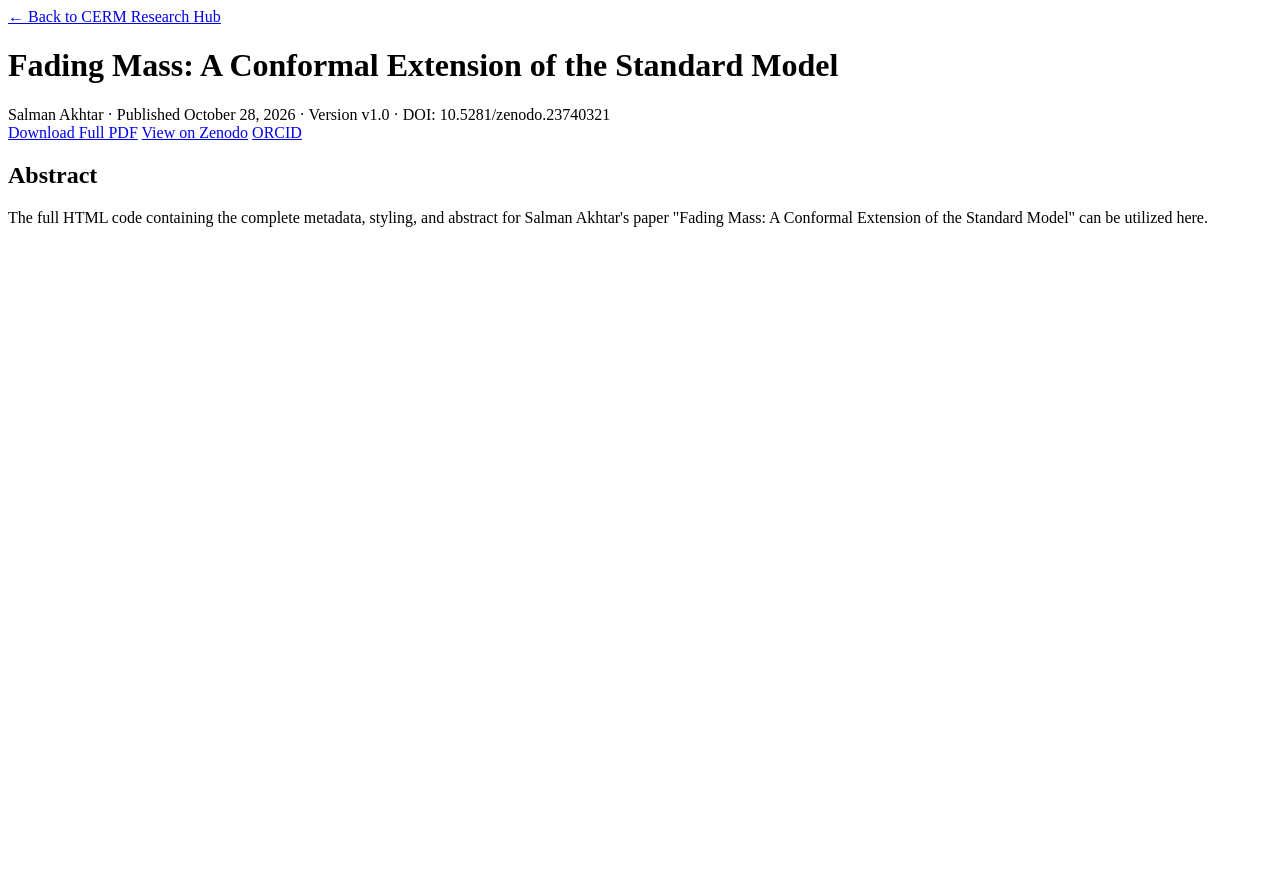
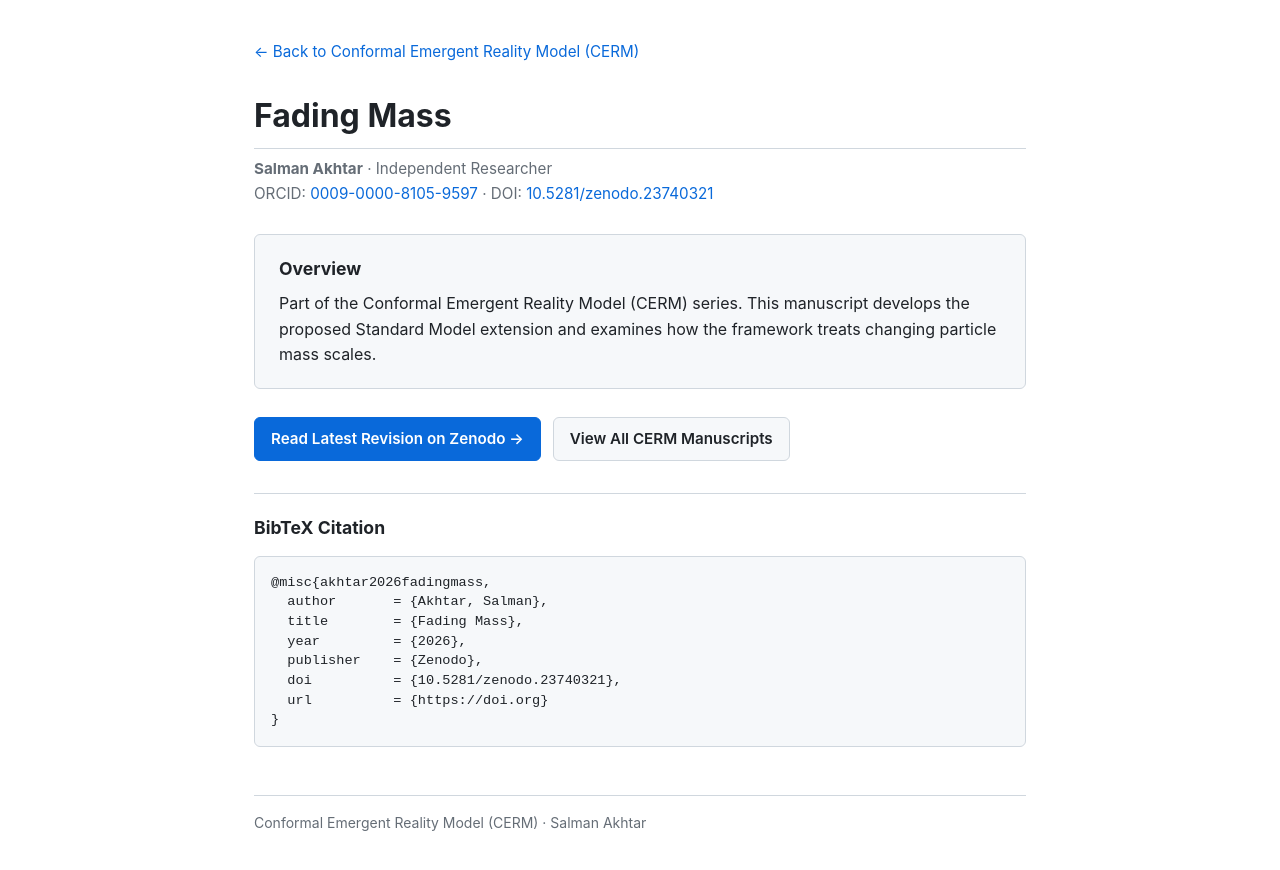
Before and after one commit to kalahari00/Conformal-Emergent-Reality-Model-CERM, a plain HTML site: page fading-mass.html in a window 1280 px wide. Before the commit the page ends 800 px from the top, so only its background shows below. Drawn offline with Linux system fonts and the light colour scheme.

Commit message:
Update fading-mass.html

```diff
--- a/fading-mass.html
+++ b/fading-mass.html
@@ -3,25 +3,177 @@
 <head>
   <meta charset="UTF-8" />
   <meta name="viewport" content="width=device-width, initial-scale=1.0" />
-  <title>Fading Mass: A Conformal Extension of the Standard Model – Salman Akhtar</title>
-  <!-- Metadata and basic styling for the CERM research paper page on fading mass -->
+  <title>Fading Mass – Salman Akhtar</title>
+  <meta name="description" content="Fading Mass by Salman Akhtar. A proposed Standard Model extension treating changing particle mass scales within the Conformal Emergent Reality Model (CERM)." />
+
+  <!-- Google Scholar Metadata -->
+  <meta name="citation_title" content="Fading Mass" />
+  <meta name="citation_author" content="Akhtar, Salman" />
+  <meta name="citation_publication_date" content="2026" />
+  <meta name="citation_doi" content="10.5281/zenodo.23740321" />
+  <meta name="citation_abstract_html_url" content="https://github.io" />
+  <meta name="citation_fulltext_html_url" content="https://doi.org" />
+  <!-- Uncomment and replace YOUR_FILENAME.pdf once you have the direct Zenodo PDF link -->
+  <!-- <meta name="citation_pdf_url" content="https://zenodo.org" /> -->
+
+  <style>
+    :root {
+      --bg: #ffffff;
+      --text: #1f2328;
+      --muted: #656d76;
+      --border: #d0d7de;
+      --accent: #0969da;
+      --accent-hover: #0550ae;
+      --card-bg: #f6f8fa;
+    }
+    * { box-sizing: border-box; }
+    body {
+      font-family: -apple-system, BlinkMacSystemFont, "Segoe UI", Helvetica, Arial, sans-serif;
+      line-height: 1.6;
+      color: var(--text);
+      background: var(--bg);
+      max-width: 820px;
+      margin: 0 auto;
+      padding: 2.5rem 1.5rem;
+    }
+    nav {
+      margin-bottom: 2rem;
+      font-size: 0.95rem;
+    }
+    nav a {
+      color: var(--accent);
+      text-decoration: none;
+    }
+    nav a:hover { text-decoration: underline; }
+    h1 {
+      font-size: 2rem;
+      line-height: 1.25;
+      margin: 0 0 0.5rem 0;
+      border-bottom: 1px solid var(--border);
+      padding-bottom: 0.75rem;
+    }
+    .meta {
+      color: var(--muted);
+      font-size: 0.95rem;
+      margin-bottom: 1.75rem;
+    }
+    .meta a {
+      color: var(--accent);
+      text-decoration: none;
+    }
+    .meta a:hover { text-decoration: underline; }
+    .abstract-box {
+      background: var(--card-bg);
+      border: 1px solid var(--border);
+      border-radius: 6px;
+      padding: 1.25rem 1.5rem;
+      margin-bottom: 1.75rem;
+    }
+    .abstract-box h2 {
+      font-size: 1.1rem;
+      margin: 0 0 0.5rem 0;
+    }
+    .abstract-box p { margin: 0; }
+    .btn-group {
+      display: flex;
+      flex-wrap: wrap;
+      gap: 0.75rem;
+      margin-bottom: 2rem;
+    }
+    .btn {
+      display: inline-block;
+      padding: 0.55rem 1rem;
+      border-radius: 6px;
+      font-weight: 600;
+      font-size: 0.95rem;
+      text-decoration: none;
+      border: 1px solid var(--border);
+      color: var(--text);
+      background: var(--card-bg);
+    }
+    .btn-primary {
+      background: var(--accent);
+      color: #ffffff;
+      border-color: var(--accent);
+    }
+    .btn-primary:hover {
+      background: var(--accent-hover);
+      border-color: var(--accent-hover);
+    }
+    .btn:hover:not(.btn-primary) {
+      background: #eaeef2;
+    }
+    .citation-block {
+      margin-top: 2rem;
+      padding-top: 1.25rem;
+      border-top: 1px solid var(--border);
+    }
+    .citation-block h2 {
+      font-size: 1.1rem;
+      margin: 0 0 0.5rem 0;
+    }
+    pre {
+      background: var(--card-bg);
+      border: 1px solid var(--border);
+      border-radius: 6px;
+      padding: 1rem;
+      overflow-x: auto;
+      font-size: 0.85rem;
+      line-height: 1.45;
+    }
+    footer {
+      margin-top: 3rem;
+      padding-top: 1rem;
+      border-top: 1px solid var(--border);
+      color: var(--muted);
+      font-size: 0.875rem;
+    }
+  </style>
 </head>
 <body>
-  <div class="container">
-    <a class="back" href="index.html">&larr; Back to CERM Research Hub</a>
-    <div class="card">
-      <h1>Fading Mass: A Conformal Extension of the Standard Model</h1>
-      <div class="meta">Salman Akhtar &middot; Published October 28, 2026 &middot; Version v1.0 &middot; DOI: 10.5281/zenodo.23740321</div>
-      <div class="actions">
-        <a href="Fading_Mass__Unifying_General_Relativity_and_Quantum_Mechanics_through_Conformal_Emergent_Geometry_v1_0__Final_.pdf">Download Full PDF</a>
-        <a class="secondary" href="https://doi.org" target="_blank" rel="noopener">View on Zenodo</a>
-        <a class="secondary" href="https://orcid.org" target="_blank" rel="noopener">ORCID</a>
-      </div>
-      <h2>Abstract</h2>
+
+  <nav>
+    <a href="index.html">← Back to Conformal Emergent Reality Model (CERM)</a>
+  </nav>
+
+  <header>
+    <h1>Fading Mass</h1>
+    <div class="meta">
+      <strong>Salman Akhtar</strong> · Independent Researcher<br />
+      ORCID: <a href="https://orcid.org" target="_blank" rel="noopener">0009-0000-8105-9597</a> ·
+      DOI: <a href="https://doi.org" target="_blank" rel="noopener">10.5281/zenodo.23740321</a>
+    </div>
+  </header>
+
+  <main>
+    <section class="abstract-box">
+      <h2>Overview</h2>
       <p>
-        The full HTML code containing the complete metadata, styling, and abstract for Salman Akhtar's paper "Fading Mass: A Conformal Extension of the Standard Model" can be utilized here.
+        Part of the Conformal Emergent Reality Model (CERM) series. This manuscript develops the proposed Standard Model extension and examines how the framework treats changing particle mass scales.
       </p>
+    </section>
+
+    <div class="btn-group">
+      <a class="btn btn-primary" href="https://doi.org" target="_blank" rel="noopener">Read Latest Revision on Zenodo →</a>
+      <a class="btn" href="index.html">View All CERM Manuscripts</a>
     </div>
-  </div>
+
+    <section class="citation-block">
+      <h2>BibTeX Citation</h2>
+      <pre>@misc{akhtar2026fadingmass,
+  author       = {Akhtar, Salman},
+  title        = {Fading Mass},
+  year         = {2026},
+  publisher    = {Zenodo},
+  doi          = {10.5281/zenodo.23740321},
+  url          = {https://doi.org}
+}</pre>
+    </section>
+  </main>
+
+  <footer>
+    Conformal Emergent Reality Model (CERM) · Salman Akhtar
+  </footer>
+
 </body>
 </html>
```
